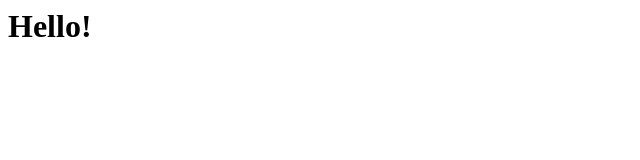
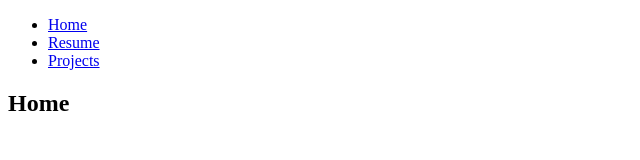
Before and after one commit to nerdsteed/index.html, a plain HTML site: page index.html in a window 1280 px wide. Shown: the whole page, without its empty margins (0-640 px from the left). Drawn offline with Linux system fonts and the light colour scheme.

Commit message:
Update index.html
basic skeleton

```diff
--- a/index.html
+++ b/index.html
@@ -1 +1,26 @@
-<h1> Hello! </h1>
+<!DOCTYPE html>
+<html>
+<head>
+	<title>Nerdsteed</title>
+	<meta charset="utf-8"/>
+	<link rel="stylesheet" type="text/css" href="style.css">
+</head>
+<div class="nav">
+		<ul>
+			<li><a href="index.html">Home</a></li>
+			<li><a href="#">Resume</a></li>
+			<li><a href="#">Projects</a></li>
+		</ul>
+</div>
+<body>
+<h2> Home </h2>
+
+
+
+
+
+
+
+
+
+</body>
```
